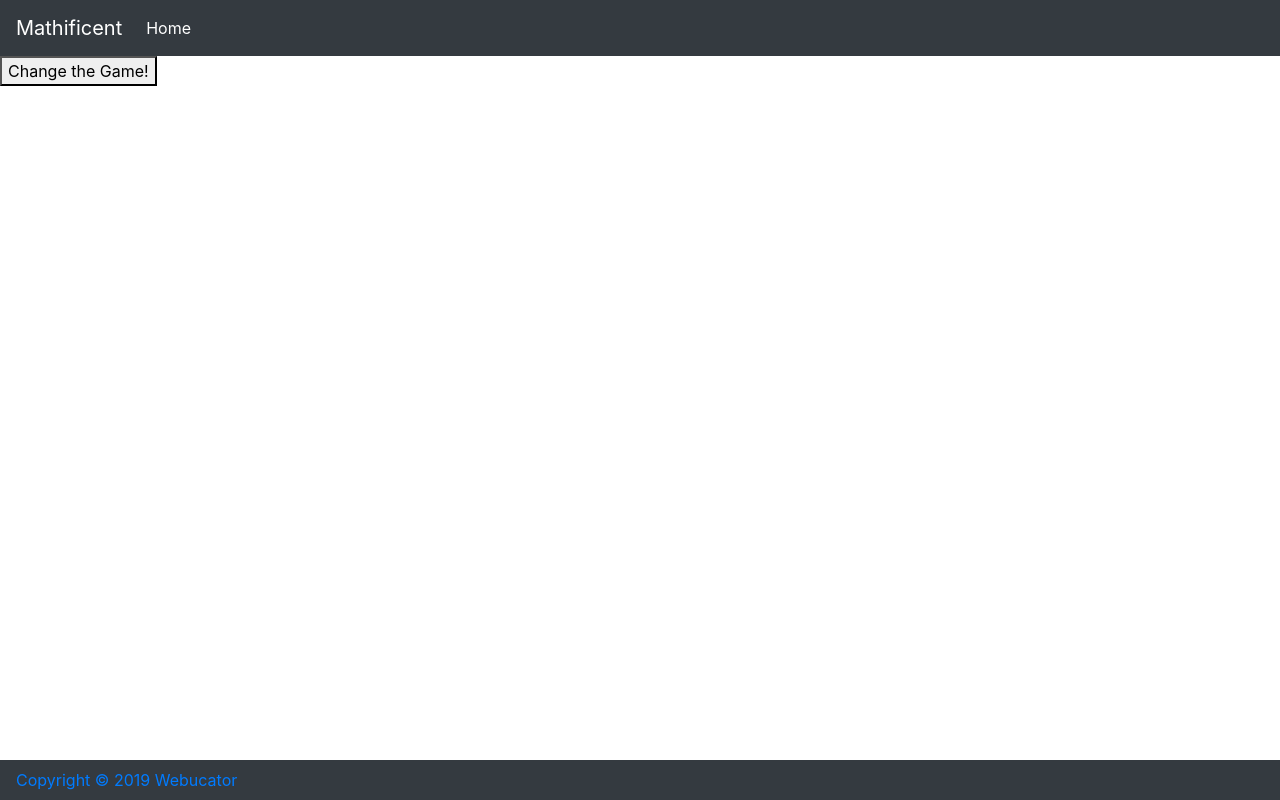
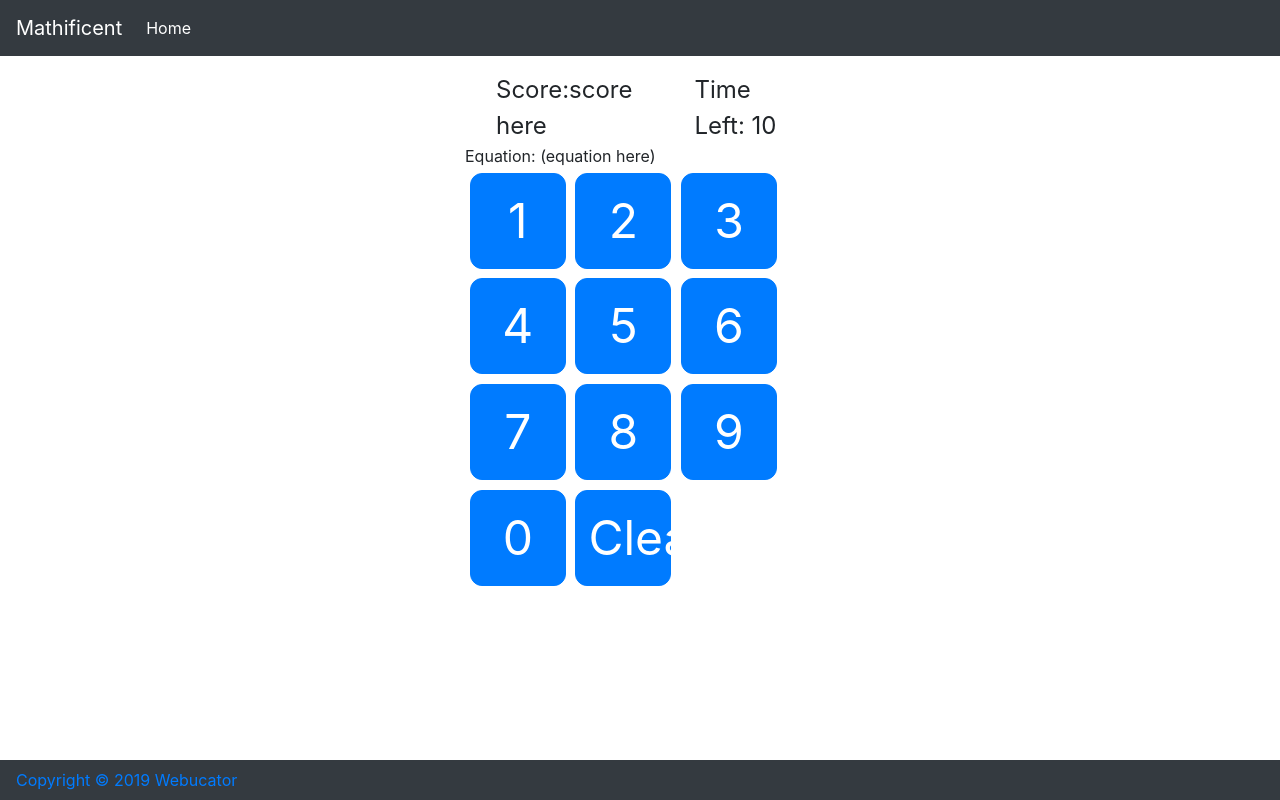
Before and after one commit to chrisminnick/vue-mathificent, a Vue app in the folder mathificent/: page / in a window 1280 px wide. Both pictures are taken after a click on the button "Play!". Built offline with nearby package versions, Linux system fonts and the light colour scheme.

Commit message:
added buttons

```diff
--- a/mathificent/src/components/Main.vue
+++ b/mathificent/src/components/Main.vue
@@ -9,9 +9,31 @@
         <p>max number: {{maxNumber}}</p>
     </div>
     <div v-if="screen==='play'">
-        <button v-on:click="config()">Change the Game!</button>
+        <div className="container" id="game-container">
+            <template v-if="timeLeft===0">
+                <button class="btn btn-primary" v-on:click="config()">Play Again</button>
+            </template>
+            <template v-else>
+                <div class="row game-ui">
+                    <div class="col mx-3 text-left">
+                        Score:score here
+                    </div>
+                    <div class="col mx-3 text-left">
+                        Time Left: {{timeLeft}}
+                    </div>
+                </div>
+                <div class="row">
+                    Equation: (equation here)
+                </div>
+                <div class="row" id="buttons">
+                    <button class="btn btn-primary" v-for="button in buttons" v-bind:key="button" v-bind:value="button">{{button}}</button>
+                    <button class="btn btn-primary" v-on:click="clear()">Clear</button>
+                </div>
+
+            </template>
+        </div>
     </div>
-</div>
+    </div>
 </template>
 <script>
 import SelectInput from './SelectInput';
@@ -25,7 +47,9 @@ export default {
     },
     data: function(){
         return {
+        timeLeft:10,
         operations: ['+','x','/','-'],
+        buttons: [1,2,3,4,5,6,7,8,9,0],
         currentOperation: '+',
         maxNumber: 2,
         screen: 'config'
@@ -51,3 +75,23 @@ export default {
 
 }
 </script>
+
+<style scoped>
+    .game-ui {
+        border-bottom: "thin #000 solid";
+        font-size: 1.5em;
+    }
+    #game-container {
+        width: 320px;
+        margin: 1em auto;
+    }
+
+    #buttons button {
+        border-radius: .25em;
+        font-size: 3em;
+        height: 2em;
+        margin: .1em;
+        text-align: center;
+        width: 2em;
+    }
+</style>
```
